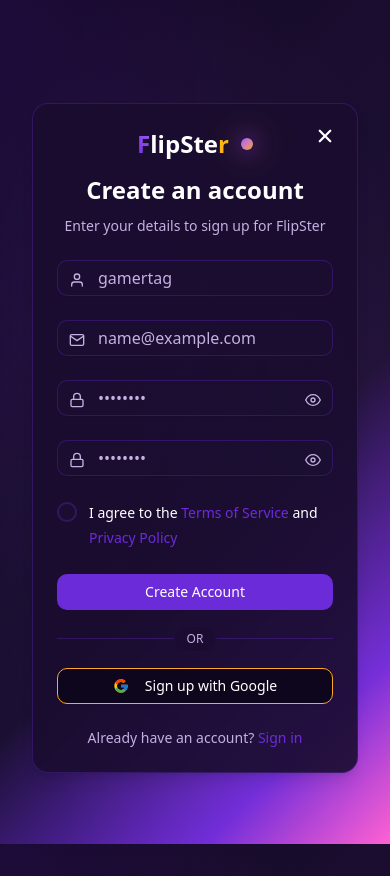
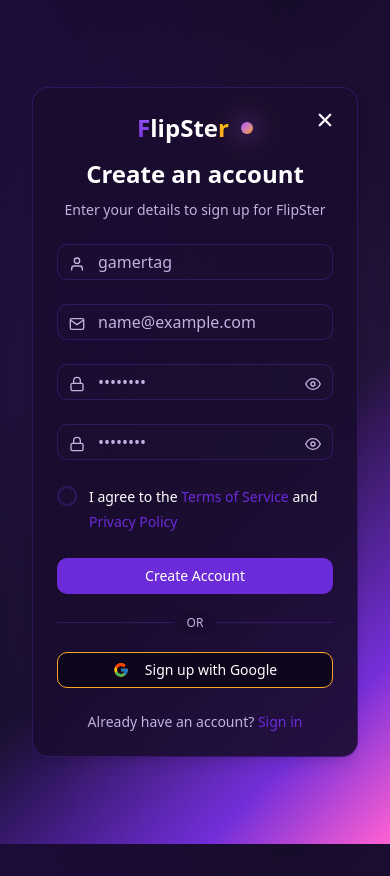
Before and after one commit to ajin008/flipster_ecom, a Next.js app in the folder frontend-app/: page /signup in a window 390 px wide. Built offline with nearby package versions, Linux system fonts and the light colour scheme; no server answers.

Commit message:
Adjust margin in SignupForm component for improved layout on different screen sizes

```diff
--- a/frontend-app/src/app/(clientpages)/(auth)/signup/page.tsx
+++ b/frontend-app/src/app/(clientpages)/(auth)/signup/page.tsx
@@ -83,7 +83,7 @@
       {isOtpOpen ? (
         <Otp />
       ) : (
-        <div className="w-full lg:w-1/2 flex items-center justify-center p-6 relative">
+        <div className="w-full lg:w-1/2 flex items-center justify-center p-6 relative -mt-8 lg:mt-0">
           <button
             className="hidden lg:block absolute top-4 right-4 text-accent-foreground px-4 py-2 rounded-md hover:bg-muted/50 transition-colors"
             onClick={() => history.back()}
```
